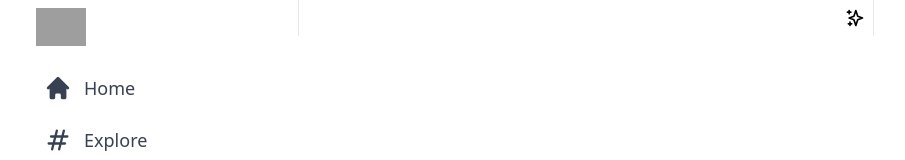
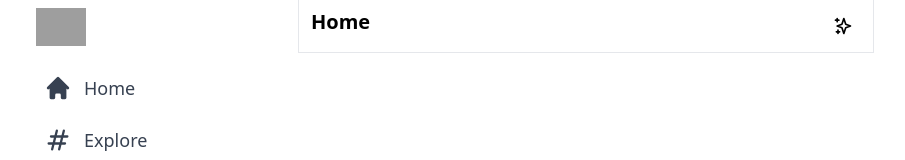
Before and after one commit to mubizzy/Twitter-clone, a Next.js app: page / in a window 1280 px wide. Shown: the top 160 px of the page, without its empty margins (72-977 px from the left). Built offline with nearby package versions, Linux system fonts and the light colour scheme; grey boxes are pictures that could not be loaded.

Commit message:
feed update

```diff
--- a/components/Feed.jsx
+++ b/components/Feed.jsx
@@ -4,8 +4,11 @@ import { SparklesIcon } from "@heroicons/react/outline";
 const Feed = () => {
   return (
     <div className="xl:ml-[370px] border-l border-r border-gray-200  xl:min-w-[576px] sm:ml-[73px] flex-grow max-w-xl">
-      <div className="hoverEffect flex items-center justify-center px-0 ml-auto w-9 h-9">
-        <SparklesIcon className="h-5" />
+      <div className="flex py-2 px-3 sticky top-0 z-50 bg-white border-b border-gray-200">
+        <h2 className="text-lg sm:text-xl font-bold cursor-pointer">Home</h2>
+        <div className="hoverEffect flex items-center justify-center px-0 ml-auto w-9 h-9">
+          <SparklesIcon className="h-5" />
+        </div>
       </div>
     </div>
   );
```
